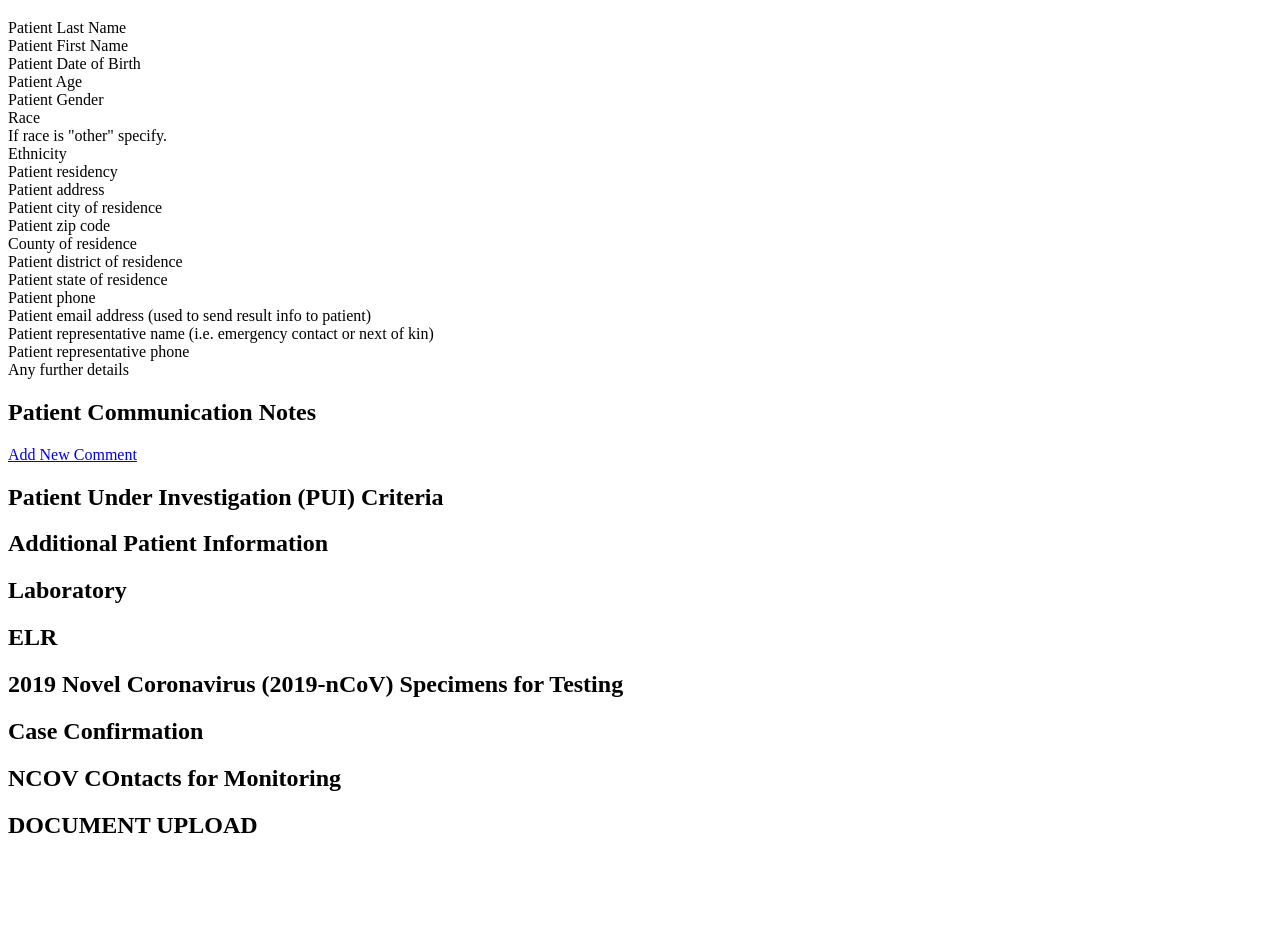
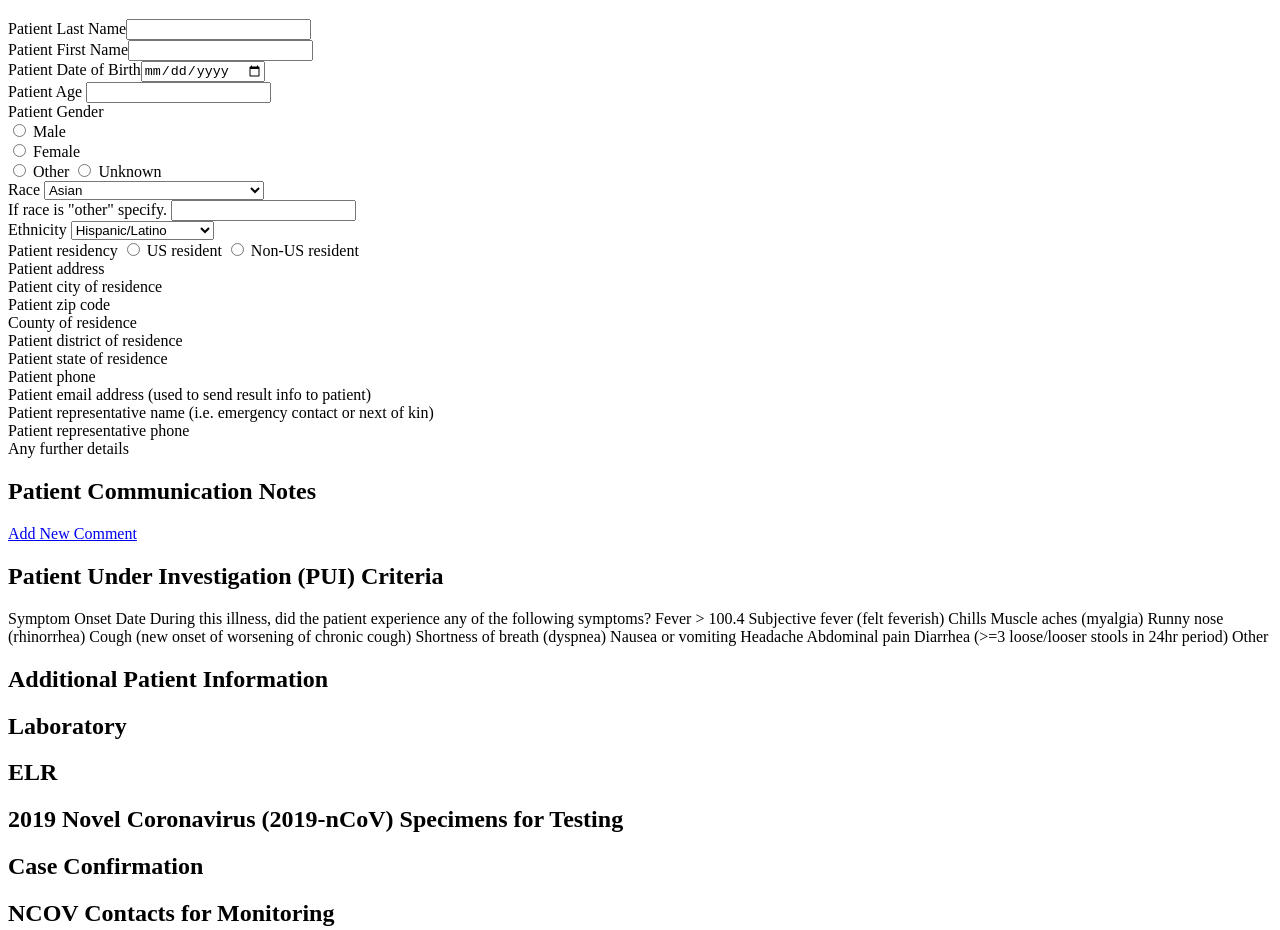
Before and after one commit to nicole-gathany/disease-surveillance, a plain HTML site: page index.html in a window 1280 px wide. Shown: the part 743-1673 px from the top of the page. Before the commit the page ends 1602 px from the top, so only its background shows below. Drawn offline with Linux system fonts and the light colour scheme.

Commit message:
added more questions

```diff
--- a/index.html
+++ b/index.html
@@ -123,23 +123,51 @@
 
     <form>
         <h1>Patient Demographic Information</h1>
-           <label>Patient Last Name</label>
+           <label>Patient Last Name</label><input type="text">
            <br>
-           <label>Patient First Name</label>
+           <label>Patient First Name</label><input type="text">
            <br>
-           <label>Patient Date of Birth</label>
+           <label>Patient Date of Birth</label><input type="date">
            <br>
-           <label>Patient Age</label>
+           <label>Patient Age</label> <input type="number">
            <br>
            <label>Patient Gender</label>
            <br>
+           <input type="radio" id="male" name="gender" value="male">
+           <label for="male">Male</label><br>
+           <input type="radio" id="female" name="gender" value="female">
+           <label for="female">Female</label><br>
+           <input type="radio" id="other" name="gender" value="other">
+           <label for="other">Other</label>
+           <input type="radio" id="unknown" name="gender" value="unknown">
+           <label for="unknown">Unknown</label>
+           <br>
            <label>Race</label>
+            <select>
+                <option>Asian</option>
+                <option>American Indian/Native American</option>
+                <option>Black</option>
+                <option>White</option>
+                <option>Unkown</option>
+                <option>Unknown</option>
+                <option>Other</option>
+            </select>
            <br>
            <label>If race is "other" specify.</label>
+            <input type="text">
            <br>
            <label>Ethnicity</label>
+            <select>
+                <option>Hispanic/Latino</option>
+                <option>Non-Hispanic/Latino</option>
+                <option>Not specified</option>
+            </select>
            <br>
            <label>Patient residency</label>
+                <input type="radio" id="usa" name="residency" value="usa">
+                <label for="usa">US resident</label>
+                <input type="radio" id="non-usa" name="residency" value="non-usa">
+                <label for="non-usa">Non-US resident</label>
            <br>
            <label>Patient address</label>
            <br>
@@ -175,6 +203,21 @@
 
     <form>
         <h2>Patient Under Investigation (PUI) Criteria</h2>
+        <label>Symptom Onset Date</label>
+        <label>During this illness, did the patient experience any of the following symptoms?</label>
+        <label>Fever > 100.4</label>
+        <label>Subjective fever (felt feverish)</label>
+        <label>Chills</label>
+        <label>Muscle aches (myalgia)</label>
+        <label>Runny nose (rhinorrhea)</label>
+        <label>Cough (new onset of worsening of chronic cough)</label>
+        <label>Shortness of breath (dyspnea)</label>
+        <label>Nausea or vomiting</label>
+        <label>Headache</label>
+        <label>Abdominal pain</label>
+        <label>Diarrhea (>=3 loose/looser stools in 24hr period)</label>
+        <label>Other</label>
+
     </form>
 
 
@@ -188,7 +231,7 @@
 
     <form> <h2>Case Confirmation</h2></form>
 
-    <form><h2>NCOV COntacts for Monitoring</h2></form>
+    <form><h2>NCOV Contacts for Monitoring</h2></form>
 
     <form><h2>DOCUMENT UPLOAD</h2></form>
 
```
